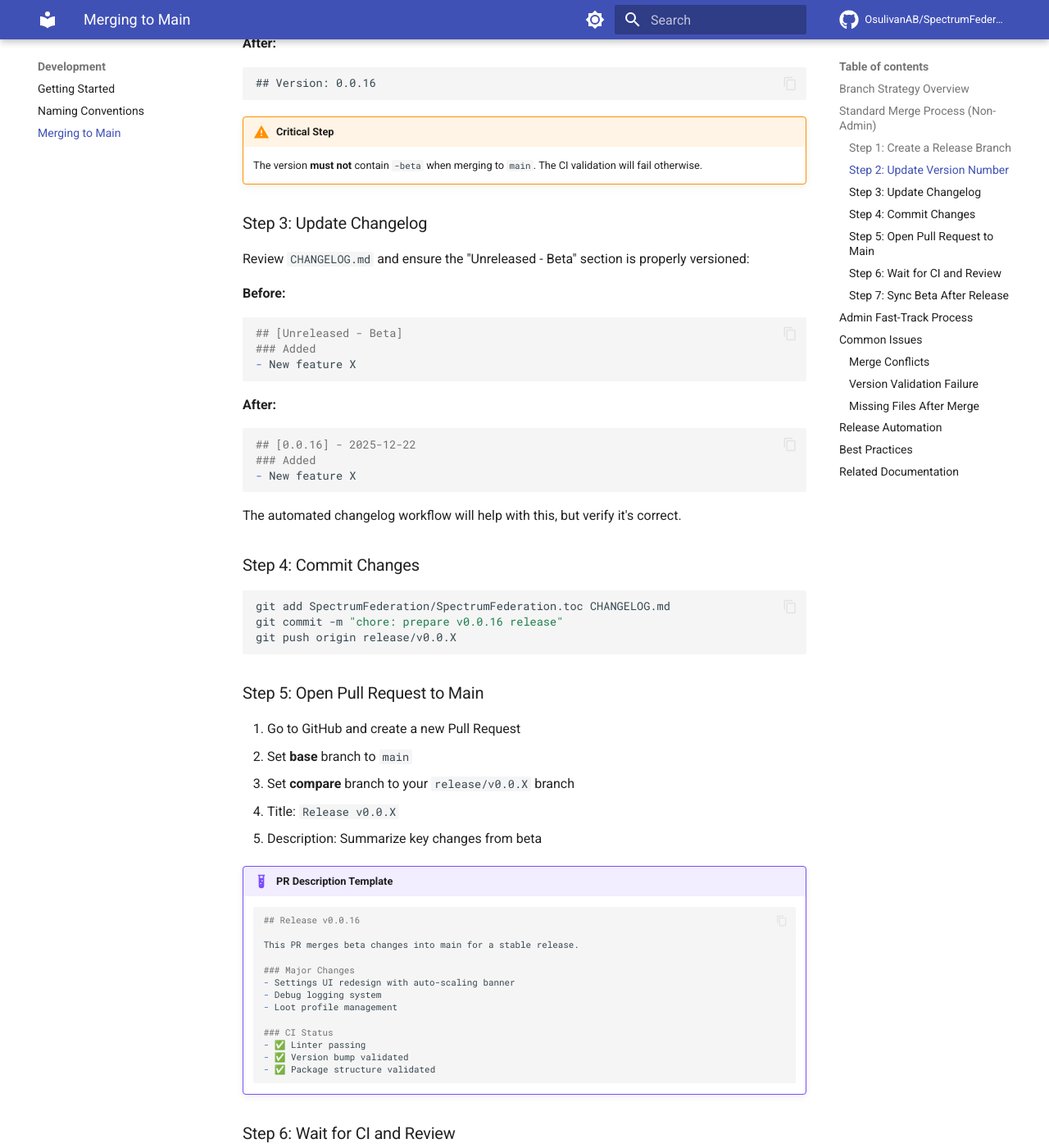
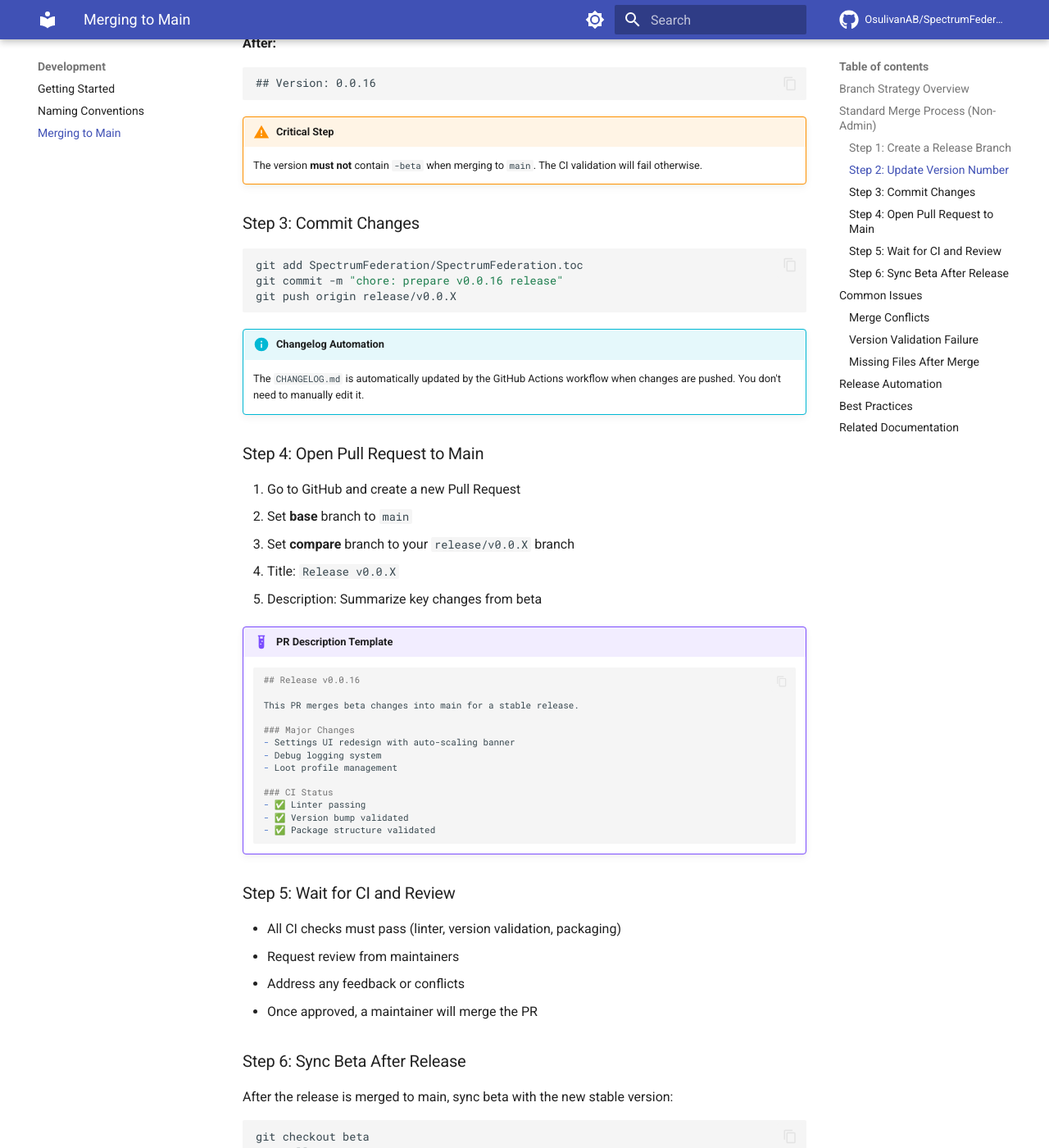
Before and after one commit to OsulivanAB/SpectrumFederation, an MkDocs documentation site: the page built from docs/development/merging-to-main.md, in a window 1280 px wide and 1400 px high, scrolled down 1133 px. Shown: the whole window at 82% size. Built offline with MkDocs 1.6.1 and Material for MkDocs 9.7.7, drawn with Linux system fonts in a browser that asks for light colours; comment, search, counter and statistics services are not loaded; some of the changed text lies outside the part shown.

Commit message:
docs: remove admin fast-track section and clarify changelog automation

````diff
--- a/docs/development/merging-to-main.md
+++ b/docs/development/merging-to-main.md
@@ -47,35 +47,19 @@
 The version **must not** contain `-beta` when merging to `main`. The CI validation will fail otherwise.
 ///
 
-### Step 3: Update Changelog
-
-Review `CHANGELOG.md` and ensure the "Unreleased - Beta" section is properly versioned:
-
-**Before:**
-```markdown
-## [Unreleased - Beta]
-### Added
-- New feature X
-```
-
-**After:**
-```markdown
-## [0.0.16] - 2025-12-22
-### Added
-- New feature X
-```
-
-The automated changelog workflow will help with this, but verify it's correct.
-
-### Step 4: Commit Changes
+### Step 3: Commit Changes
 
 ```bash
-git add SpectrumFederation/SpectrumFederation.toc CHANGELOG.md
+git add SpectrumFederation/SpectrumFederation.toc
 git commit -m "chore: prepare v0.0.16 release"
 git push origin release/v0.0.X
 ```
 
-### Step 5: Open Pull Request to Main
+/// info | Changelog Automation
+The `CHANGELOG.md` is automatically updated by the GitHub Actions workflow when changes are pushed. You don't need to manually edit it.
+///
+
+### Step 4: Open Pull Request to Main
 
 1. Go to GitHub and create a new Pull Request
 2. Set **base** branch to `main`
@@ -101,14 +85,14 @@
 ```
 ///
 
-### Step 6: Wait for CI and Review
+### Step 5: Wait for CI and Review
 
 - All CI checks must pass (linter, version validation, packaging)
 - Request review from maintainers
 - Address any feedback or conflicts
 - Once approved, a maintainer will merge the PR
 
-### Step 7: Sync Beta After Release
+### Step 6: Sync Beta After Release
 
 After the release is merged to main, sync beta with the new stable version:
 
@@ -119,28 +103,6 @@
 ```
 
 This ensures beta includes the version update from main.
-
-## Admin Fast-Track Process
-
-/// warning | Admin Only
-This process bypasses branch protection and should only be used by repository admins.
-///
-
-Admins can merge directly using git commands:
-
-```bash
-# Switch to main and merge beta
-git checkout main
-git pull origin main
-git merge origin/beta --strategy-option theirs
-
-# Resolve any conflicts (prefer beta's version)
-git add <conflicted-files>
-git commit -m "Merge beta into main: <description>"
-
-# Push directly (bypasses protection)
-git push origin main
-```
 
 ## Common Issues
 
````
